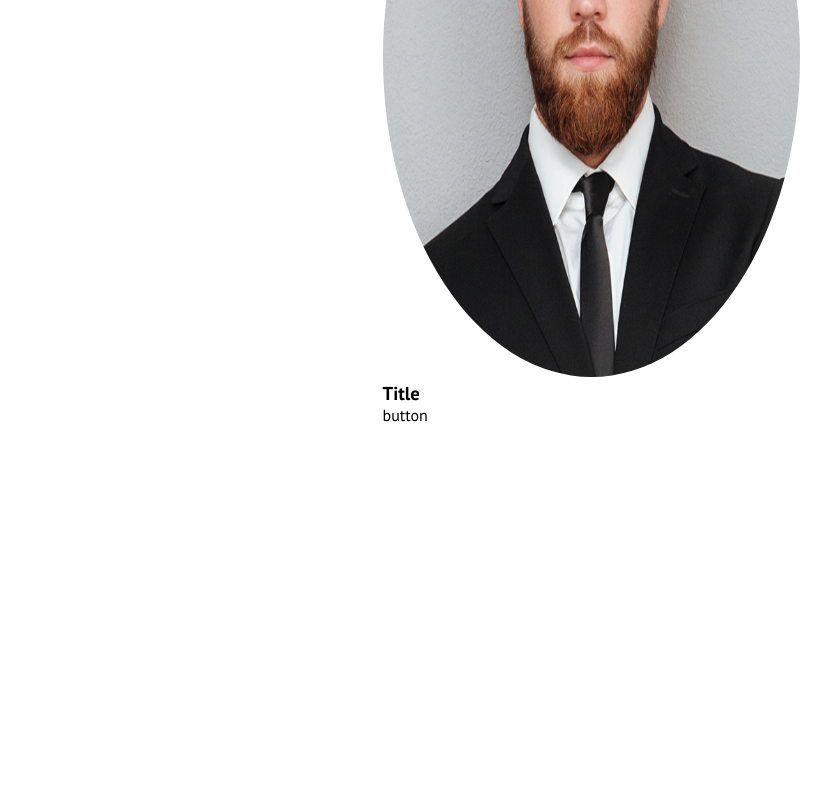
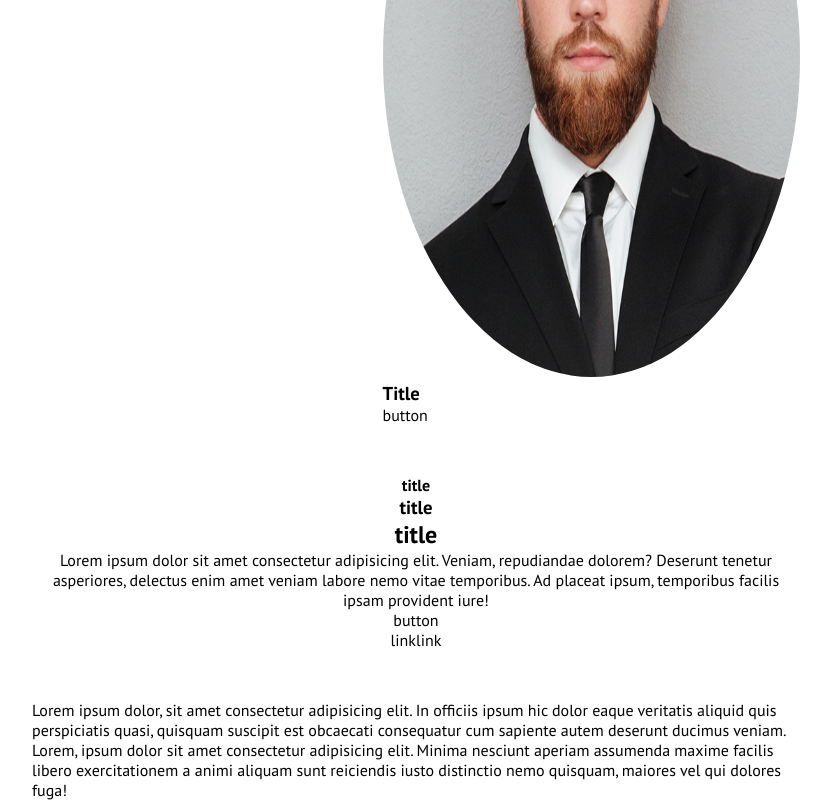
Before and after one commit to Baglio1683/htmlcss-responsive-layout, a plain HTML site: page index.html in a window 1280 px wide. Shown: the part 4676-5476 px from the top of the page, without its empty margins (224-1055 px from the left). Before the commit the page ends 5101 px from the top, so only its background shows below. Drawn offline with Linux system fonts and the light colour scheme; a web font is replaced by a local one.

Commit message:
Add Structure of footer

```diff
--- a/css/style.css
+++ b/css/style.css
@@ -217,11 +217,32 @@ background-color: var(--secondary-col-light);
 
 }
 
+/* SETTING SECTION 6  */
+
+.section-6{
+
+ margin-top: 50px;
+ text-align: center;
+
+
+}
+
+/* SETTING FOOTER  */
+
+footer{
+
+margin-top: 50px;
+
+}
 
 
 
 
 
+
+
+
+/* START SETTING OF MEDIA QUERY  */
 
 
 /* MEDIA QUERY TABLET 768px  */
--- a/index.html
+++ b/index.html
@@ -313,27 +313,24 @@
                <h3>Title</h3>
                <span>button</span>
 
+              </div>
+
+        </div>
+        <!-- End div section 5  -->
+
+        <!-- Start Section 6 -->
+        <div class="section-6">
 
 
+            <h4>title</h4>
+            <h3>title</h3>
+            <h2>title</h2>
+            <p>Lorem ipsum dolor sit amet consectetur adipisicing elit. Veniam, repudiandae dolorem? Deserunt tenetur asperiores, delectus enim amet veniam labore nemo vitae temporibus. Ad placeat ipsum, temporibus facilis ipsam provident iure!</p>
+            <span>button</span> <br>
+            <span>linklink</span>
 
-
-              </div>
-
-
-
-
-
-
-
-
-           </div>
-           <!-- End div section 5  -->
-
-
-
-
-
-
+        </div>
+        <!-- End Section 6 -->
 
 
        </div>
@@ -348,12 +345,15 @@
      <!-- Start footer  -->
     <footer>
 
+     <!-- Start container of footer  -->
+     <div class="container">
 
+        <p>Lorem ipsum dolor, sit amet consectetur adipisicing elit. In officiis ipsum hic dolor eaque veritatis aliquid quis perspiciatis quasi, quisquam suscipit est obcaecati consequatur cum sapiente autem deserunt ducimus veniam.</p>
 
+        <p>Lorem, ipsum dolor sit amet consectetur adipisicing elit. Minima nesciunt aperiam assumenda maxime facilis libero exercitationem a animi aliquam sunt reiciendis iusto distinctio nemo quisquam, maiores vel qui dolores fuga!</p>
 
-
-
-
+     </div>
+     <!-- End container of footer  -->
 
     </footer>
      <!-- End footer  -->
```
